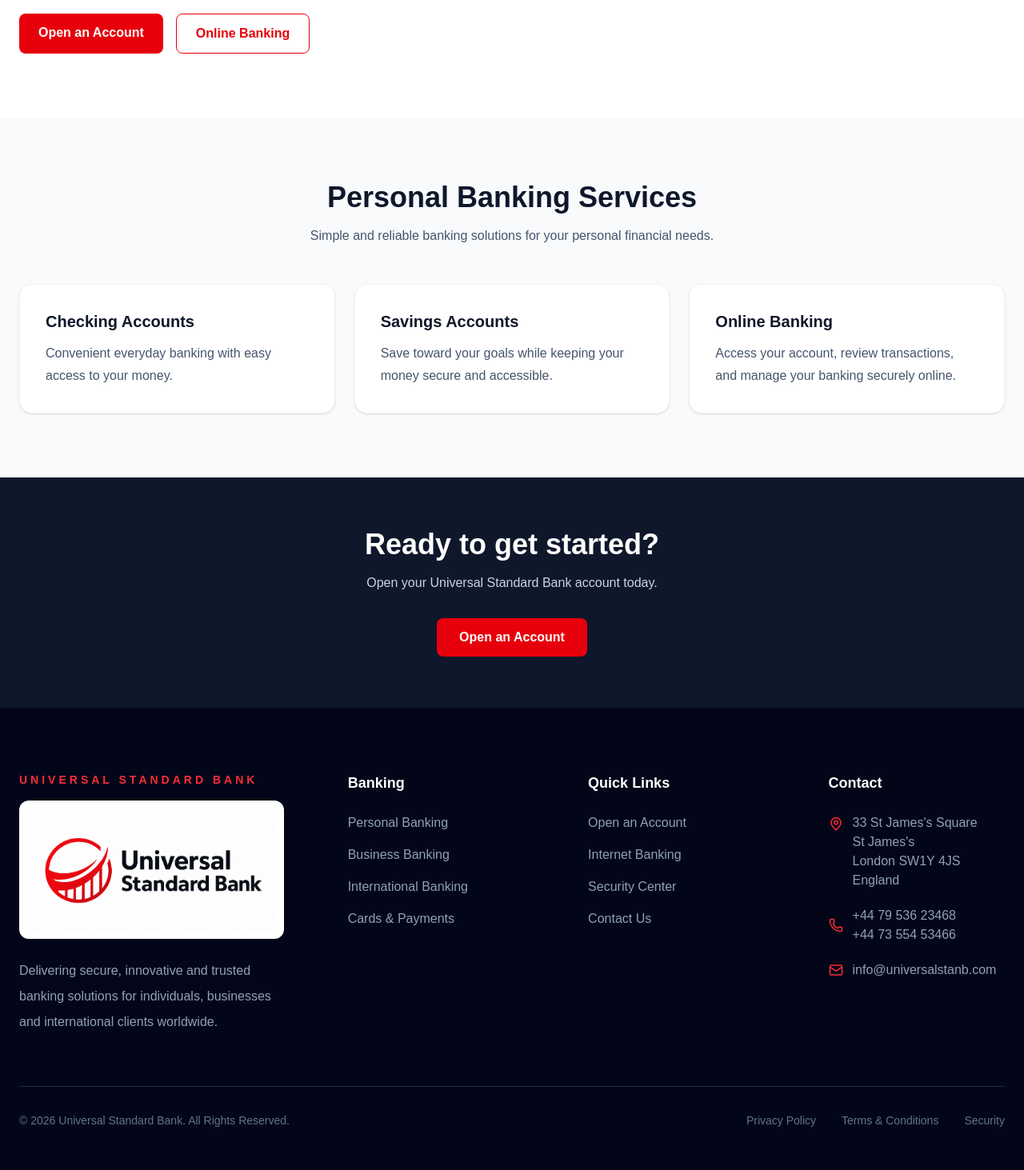
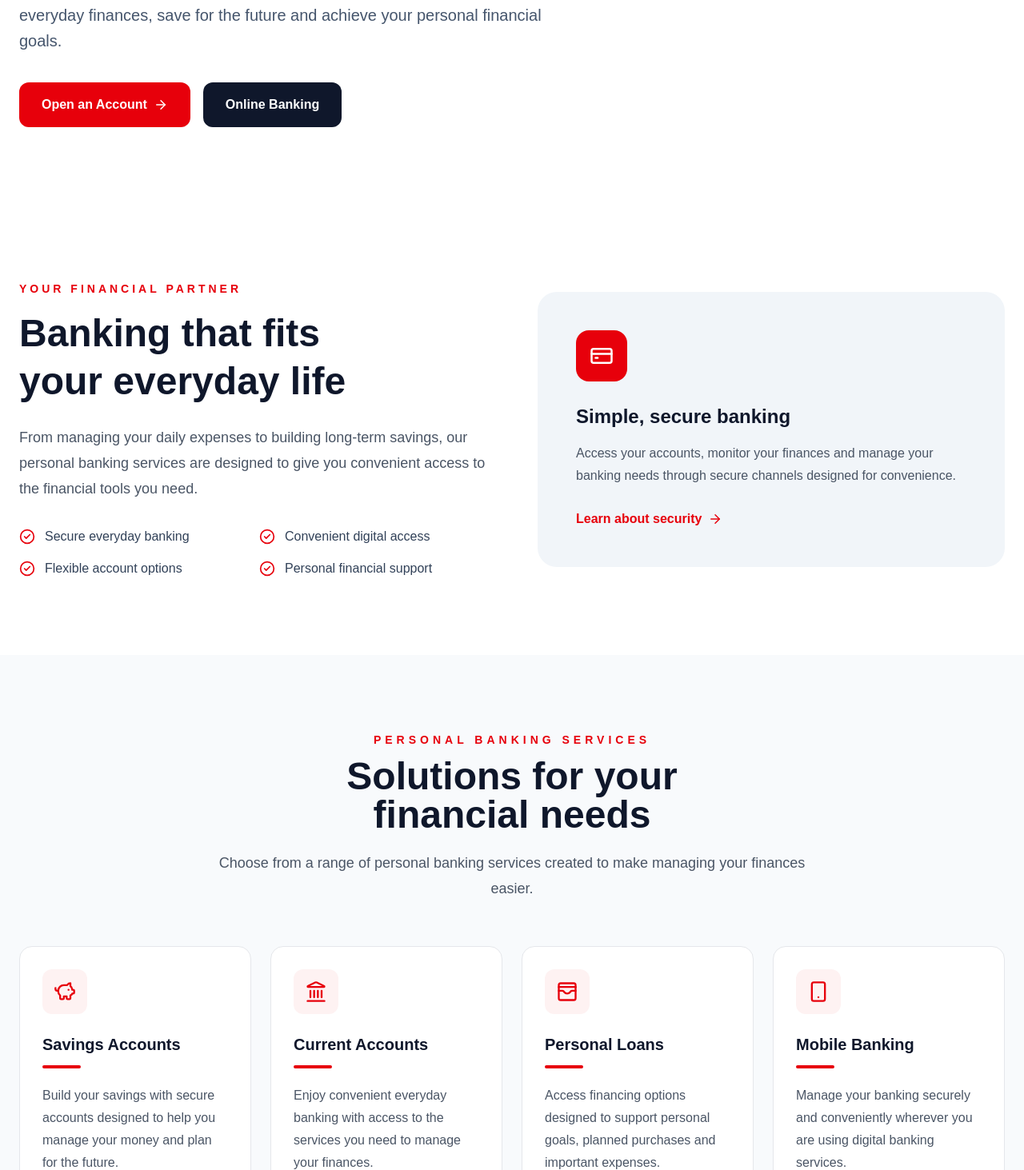
Before and after one commit to NetfacilitiesLtd/universal-standard-bank, a Next.js app: page /personal-banking in a window 1280 px wide. Shown: the part 387-1850 px from the top of the page at 80% size. Built offline with nearby package versions, Linux system fonts and the light colour scheme.

Commit message:
Update personal banking page

```diff
--- a/app/personal-banking/page.tsx
+++ b/app/personal-banking/page.tsx
@@ -1,40 +1,89 @@
 import Link from "next/link";
+import {
+  Landmark,
+  PiggyBank,
+  WalletCards,
+  Smartphone,
+  CreditCard,
+  ArrowRight,
+  CheckCircle2,
+} from "lucide-react";
 import Navbar from "@/components/Navbar";
 import Footer from "@/components/Footer";
 
+const services = [
+  {
+    title: "Savings Accounts",
+    description:
+      "Build your savings with secure accounts designed to help you manage your money and plan for the future.",
+    icon: PiggyBank,
+  },
+  {
+    title: "Current Accounts",
+    description:
+      "Enjoy convenient everyday banking with access to the services you need to manage your finances.",
+    icon: Landmark,
+  },
+  {
+    title: "Personal Loans",
+    description:
+      "Access financing options designed to support personal goals, planned purchases and important expenses.",
+    icon: WalletCards,
+  },
+  {
+    title: "Mobile Banking",
+    description:
+      "Manage your banking securely and conveniently wherever you are using digital banking services.",
+    icon: Smartphone,
+  },
+];
+
+const benefits = [
+  "Secure everyday banking",
+  "Convenient digital access",
+  "Flexible account options",
+  "Personal financial support",
+];
+
 export default function PersonalBankingPage() {
   return (
-    <main className="min-h-screen bg-slate-50">
+    <main className="bg-white">
       <Navbar />
 
       {/* Hero */}
-      <section className="bg-white pt-32 pb-20">
-        <div className="max-w-7xl mx-auto px-6">
+      <section className="relative overflow-hidden bg-white pt-36 pb-24">
+
+
+        <div className="relative max-w-7xl mx-auto px-6">
           <div className="max-w-3xl">
-            <p className="text-sm font-semibold uppercase tracking-wider text-red-600">
+            <p className="uppercase tracking-[5px] text-red-500 text-sm font-semibold">
               Personal Banking
             </p>
 
-            <h1 className="mt-4 text-4xl md:text-6xl font-bold text-slate-900">
-              Banking designed around your everyday life.
+            <h1 className="mt-5 text-5xl md:text-6xl font-bold text-slate-900 leading-tight">
+              Banking Designed
+              <br />
+              Around You
             </h1>
 
-            <p className="mt-6 text-lg leading-8 text-slate-600">
-              Manage your money with secure accounts, convenient banking
-              services, and the tools you need to reach your financial goals.
+            <p className="mt-6 text-lg md:text-xl text-slate-600 leading-8 max-w-2xl">
+              Secure and convenient banking solutions to help you manage your
+              everyday finances, save for the future and achieve your personal
+              financial goals.
             </p>
 
-            <div className="mt-8 flex flex-wrap gap-4">
+            <div className="mt-9 flex flex-col sm:flex-row gap-4">
               <Link
                 href="/apply"
-                className="rounded-lg bg-red-600 px-6 py-3 font-semibold text-white transition hover:bg-red-700"
+                className="inline-flex items-center justify-center gap-2 rounded-xl bg-red-600 px-7 py-4 font-semibold text-white transition hover:bg-red-700"
               >
                 Open an Account
+                <ArrowRight size={18} />
               </Link>
 
               <Link
   href="/login"
-                className="rounded-lg border border-red-600 px-6 py-3 font-semibold text-red-600 transition hover:bg-red-600 hover:text-white"
+  className="inline-flex items-center justify-center gap-2 rounded-xl bg-slate-900 px-7 py-4 font-semibold text-white transition hover:bg-slate-800"
 >
   Online Banking
 </Link>
@@ -43,72 +92,143 @@
         </div>
       </section>
 
-      {/* Services */}
-      <section className="py-20">
+      {/* Introduction */}
+      <section className="py-24">
         <div className="max-w-7xl mx-auto px-6">
-          <div className="text-center max-w-2xl mx-auto">
-            <h2 className="text-3xl md:text-4xl font-bold text-slate-900">
-              Personal Banking Services
+          <div className="grid lg:grid-cols-2 gap-16 items-center">
+            <div>
+              <p className="uppercase tracking-[4px] text-red-600 text-sm font-semibold">
+                Your Financial Partner
+              </p>
+
+              <h2 className="mt-4 text-4xl md:text-5xl font-bold text-slate-900 leading-tight">
+                Banking that fits
+                <br />
+                your everyday life
               </h2>
 
-            <p className="mt-4 text-slate-600">
-              Simple and reliable banking solutions for your personal
-              financial needs.
+              <p className="mt-6 text-lg text-gray-600 leading-8">
+                From managing your daily expenses to building long-term
+                savings, our personal banking services are designed to give
+                you convenient access to the financial tools you need.
               </p>
+
+              <div className="mt-8 grid sm:grid-cols-2 gap-4">
+                {benefits.map((benefit) => (
+                  <div
+                    key={benefit}
+                    className="flex items-center gap-3 text-slate-700"
+                  >
+                    <CheckCircle2
+                      size={20}
+                      className="text-red-600 flex-shrink-0"
+                    />
+                    <span>{benefit}</span>
+                  </div>
+                ))}
+              </div>
             </div>
 
-          <div className="mt-12 grid gap-6 md:grid-cols-3">
-            <div className="rounded-2xl bg-white p-8 shadow-sm border border-slate-100">
-              <h3 className="text-xl font-semibold text-slate-900">
-                Checking Accounts
-              </h3>
-              <p className="mt-3 text-slate-600 leading-7">
-                Convenient everyday banking with easy access to your money.
-              </p>
+            <div className="rounded-3xl bg-slate-100 p-10 md:p-12">
+              <div className="w-16 h-16 rounded-2xl bg-red-600 flex items-center justify-center">
+                <CreditCard size={30} className="text-white" />
               </div>
 
-            <div className="rounded-2xl bg-white p-8 shadow-sm border border-slate-100">
-              <h3 className="text-xl font-semibold text-slate-900">
-                Savings Accounts
+              <h3 className="mt-7 text-2xl font-bold text-slate-900">
+                Simple, secure banking
               </h3>
-              <p className="mt-3 text-slate-600 leading-7">
-                Save toward your goals while keeping your money secure and
-                accessible.
+
+              <p className="mt-4 text-gray-600 leading-7">
+                Access your accounts, monitor your finances and manage your
+                banking needs through secure channels designed for
+                convenience.
               </p>
-            </div>
 
-            <div className="rounded-2xl bg-white p-8 shadow-sm border border-slate-100">
-              <h3 className="text-xl font-semibold text-slate-900">
-                Online Banking
-              </h3>
-              <p className="mt-3 text-slate-600 leading-7">
-                Access your account, review transactions, and manage your
-                banking securely online.
-              </p>
+              <Link
+                href="/security"
+                className="inline-flex items-center gap-2 mt-7 font-semibold text-red-600 hover:gap-3 transition-all"
+              >
+                Learn about security
+                <ArrowRight size={18} />
+              </Link>
             </div>
           </div>
         </div>
       </section>
 
+      {/* Services */}
+      <section className="bg-slate-50 py-24">
+        <div className="max-w-7xl mx-auto px-6">
+          <div className="text-center max-w-3xl mx-auto">
+            <p className="uppercase tracking-[5px] text-red-600 text-sm font-semibold">
+              Personal Banking Services
+            </p>
+
+            <h2 className="mt-3 text-4xl md:text-5xl font-bold text-slate-900">
+              Solutions for your
+              <br />
+              financial needs
+            </h2>
+
+            <p className="mt-5 text-lg text-gray-600 leading-8">
+              Choose from a range of personal banking services created to make
+              managing your finances easier.
+            </p>
+          </div>
+
+          <div className="grid grid-cols-1 md:grid-cols-2 lg:grid-cols-4 gap-6 mt-14">
+            {services.map((service) => {
+              const Icon = service.icon;
+
+              return (
+                <div
+                  key={service.title}
+                  className="bg-white border border-gray-200 rounded-2xl p-7 hover:-translate-y-1 hover:border-red-600 hover:shadow-xl transition-all duration-300"
+                >
+                  <div className="w-14 h-14 rounded-xl bg-red-50 flex items-center justify-center">
+                    <Icon size={28} className="text-red-600" />
+                  </div>
+
+                  <h3 className="mt-6 text-xl font-bold text-slate-900">
+                    {service.title}
+                  </h3>
+
+                  <div className="w-12 h-1 bg-red-600 rounded-full mt-3" />
+
+                  <p className="mt-5 text-gray-600 leading-7">
+                    {service.description}
+                  </p>
+                </div>
+              );
+            })}
+          </div>
+        </div>
+      </section>
+
       {/* CTA */}
-      <section className="bg-slate-900 py-16">
-        <div className="max-w-4xl mx-auto px-6 text-center">
+      <section className="py-24">
+        <div className="max-w-5xl mx-auto px-6">
+          <div className="rounded-3xl bg-red-600 px-8 py-14 md:px-14 text-center">
             <h2 className="text-3xl md:text-4xl font-bold text-white">
               Ready to get started?
             </h2>
 
-          <p className="mt-4 text-slate-300">
-            Open your Universal Standard Bank account today.
+            <p className="mt-4 text-red-100 text-lg leading-7 max-w-2xl mx-auto">
+              Open a personal account and experience convenient banking
+              designed around your needs.
             </p>
 
             <Link
               href="/apply"
-            className="inline-block mt-8 rounded-lg bg-red-600 px-7 py-3 font-semibold text-white transition hover:bg-red-700"
+              className="inline-flex items-center gap-2 mt-8 rounded-xl bg-white px-7 py-4 font-semibold text-red-600 transition hover:bg-slate-100"
             >
               Open an Account
+              <ArrowRight size={18} />
             </Link>
           </div>
+        </div>
       </section>
+
       <Footer />
     </main>
   );
```
Lines whose indentation alone changed are shown as unchanged.
